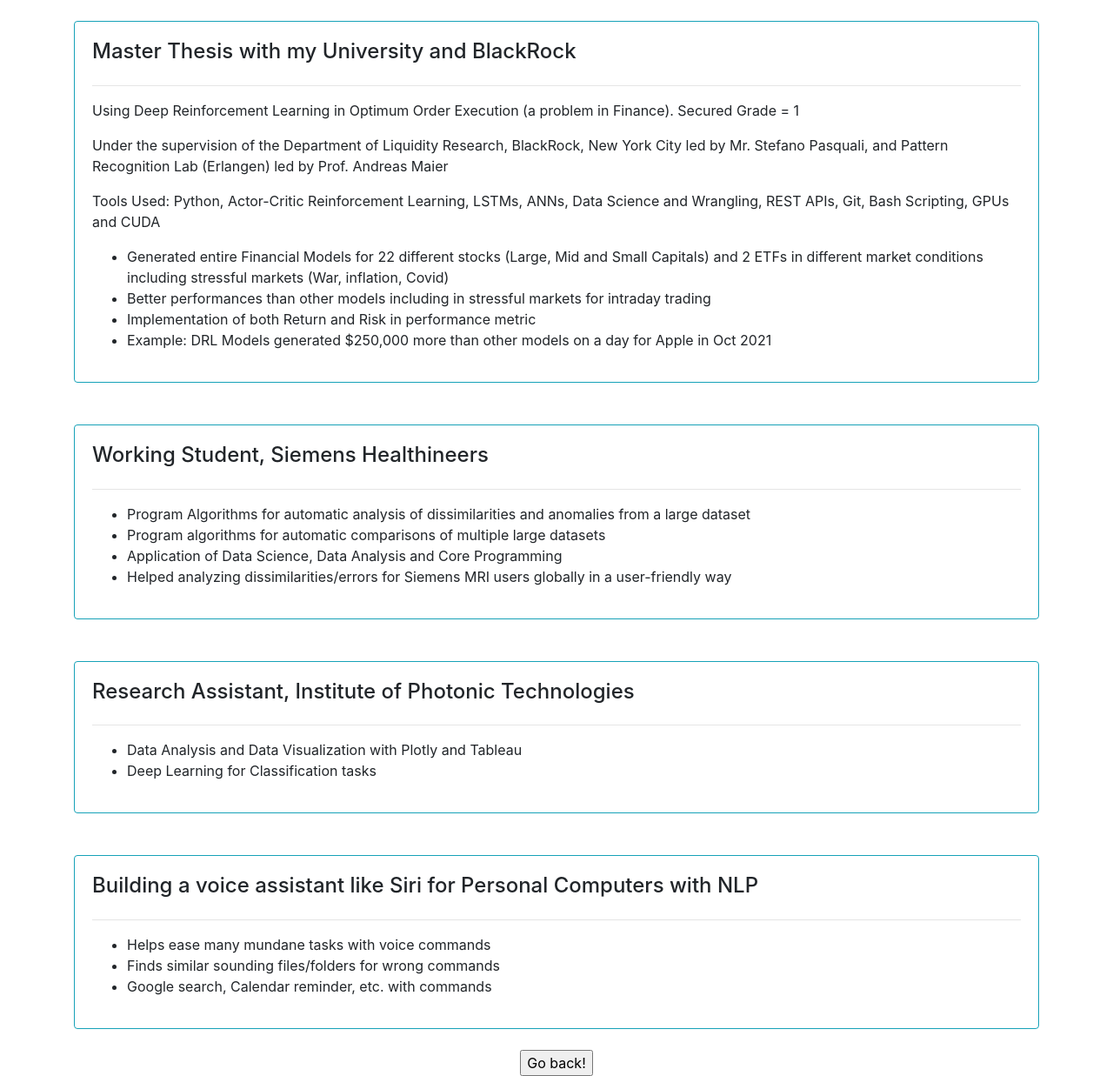
After one commit to KhabbabZakaria/Portfolio, a Django app: page /works/ in a window 1280 px wide. The commit adds this page. Shown: the whole page at 87% size. Run offline with Django 4.2, Linux system fonts and the light colour scheme; some libraries are stand-ins or nearby versions.

Commit message:
add feedback page etc

```diff
--- a/base/admin.py
+++ b/base/admin.py
@@ -1,3 +1,5 @@
 from django.contrib import admin
 
-# Register your models here.
+from .models import Post
+
+admin.site.register(Post)
--- /dev/null
+++ b/base/templates/base/create.html
@@ -0,0 +1,6 @@
+
+<form action="/feedback/" method="post" enctype="multipart/form-data">
+    {% csrf_token %}
+    {{ form.as_p }}
+    <input type="submit" value="Submit">
+</form>
--- a/base/templates/base/home.html
+++ b/base/templates/base/home.html
@@ -66,6 +66,7 @@
 
                     <p><h6>Also,</h6></p>
                     <p> A lot of projects of Data Science and ML, DSA, Making my own Desktop Assistant, simple Desktop Apps with C++, etc.</p>
+					<p>Please find some of my works in details <a href="/works">here!</a></p>
 
                 </div>
 			</div>
@@ -111,6 +112,9 @@
 		<br>
 	</div>
 
+	<center>
+		<p><a href="\feedback">Give me some feedback</a></p>
+	</center>
 
 </body>
 </html>
--- /dev/null
+++ b/base/templates/base/works.html
@@ -0,0 +1,113 @@
+{% load static %}
+
+
+<!DOCTYPE html>
+<html lang="en">
+<head>
+    <meta charset="UTF-8">
+    <meta http-equiv="X-UA-Compatible" content="IE=edge">
+    <meta name="viewport" content="width=device-width, initial-scale=1.0">
+    <title>Zak's Works</title>
+    <link href="{% static '/css/main.css'  %}" rel="stylesheet" type="text/css">
+    <link rel="stylesheet" href="https://stackpath.bootstrapcdn.com/bootstrap/4.3.1/css/bootstrap.min.css" integrity="sha384-ggOyR0iXCbMQv3Xipma34MD+dH/1fQ784/j6cY/iJTQUOhcWr7x9JvoRxT2MZw1T" crossorigin="anonymous">
+
+</head>
+
+<body>
+
+	<br>
+	<div class="container">
+
+			<div class="col-md-15">
+				<div class="card card-body h-100  border-info">
+					<h4>Master Thesis with my University and BlackRock</h4>
+					<hr>
+
+                    <p>Using Deep Reinforcement Learning in Optimum Order Execution (a
+                        problem in Finance). Secured Grade = 1</p>
+                    <p>Under the supervision of the Department of Liquidity Research, BlackRock, New York City
+                        led by Mr. Stefano Pasquali, and Pattern Recognition Lab (Erlangen) led by Prof. Andreas
+                        Maier</p>
+                    <p>Tools Used: Python, Actor-Critic Reinforcement Learning, LSTMs, ANNs, Data Science and
+                        Wrangling, REST APIs, Git, Bash Scripting, GPUs and CUDA</p>
+
+                        <ul>
+                            <li>Generated entire Financial Models for 22 different stocks (Large, Mid and Small Capitals) and 2
+                                ETFs in different market conditions including stressful markets (War, inflation, Covid)</li>
+                            <li>Better performances than other models including in stressful markets for intraday trading</li>
+                            <li>Implementation of both Return and Risk in performance metric</li>
+                            <li>Example: DRL Models generated $250,000 more than other models on a day for Apple in Oct 2021</li>
+                        </ul>
+				</div>
+			</div>
+
+
+		<br>
+	</div>
+
+
+    <br>
+	<div class="container">
+
+			<div class="col-md-15">
+				<div class="card card-body h-100  border-info">
+					<h4>Working Student, Siemens Healthineers</h4>
+					<hr>
+
+                    <ul>
+                        <li>Program Algorithms for automatic analysis of dissimilarities and anomalies from a large dataset</li>
+                        <li>Program algorithms for automatic comparisons of multiple large datasets </li>
+                        <li>Application of Data Science, Data Analysis and Core Programming</li>
+                        <li>Helped analyzing dissimilarities/errors for Siemens MRI users globally in a user-friendly way</li>
+                    </ul>
+
+				</div>
+			</div>
+
+
+		<br>
+	</div>
+
+    <br>
+	<div class="container">
+
+			<div class="col-md-15">
+				<div class="card card-body h-100  border-info">
+					<h4>Research Assistant, Institute of Photonic Technologies</h4>
+					<hr>
+
+                        <ul>
+                            <li>Data Analysis and Data Visualization with Plotly and Tableau</li>
+                            <li>Deep Learning for Classification tasks</li>
+                        </ul>
+				</div>
+			</div>
+		<br>
+	</div>
+
+    <br>
+	<div class="container">
+
+			<div class="col-md-15">
+				<div class="card card-body h-100  border-info">
+					<h4>Building a voice assistant like Siri for Personal Computers with NLP</h4>
+					<hr>
+
+                        <ul>
+                            <li>Helps ease many mundane tasks with voice commands</li>
+                            <li>Finds similar sounding files/folders for wrong commands</li>
+                            <li>Google search, Calendar reminder, etc. with commands</li>
+                        </ul>
+				</div>
+			</div>
+		<br>
+	</div>
+
+    <center>
+    <form>
+        <input type="button" value="Go back!" onclick="history.back()">
+    </form>
+   </center>
+
+</body>
+</html>
--- a/base/urls.py
+++ b/base/urls.py
@@ -2,5 +2,8 @@ from django.urls import path
 from . import views
 
 urlpatterns = [
-    path('', views.home)
+    path('', views.home),
+    path('works/', views.works),
+    path('feedback/', views.feedback),
+    path('create/', views.get_feedback),
 ]
--- a/base/views.py
+++ b/base/views.py
@@ -1,5 +1,41 @@
 from django.shortcuts import render
+from .models import Post
+from .forms import FeedbackForm
+from django.http import HttpResponseRedirect
+
+
+def get_feedback(request):
+    # if this is a POST request we need to process the form data
+    if request.method == 'POST':
+        # create a form instance and populate it with data from the request:
+        form = FeedbackForm(request.POST)
+        # check whether it's valid:
+        if form.is_valid():
+            # process the data in form.cleaned_data as required
+            # ...
+            # redirect to a new URL:
+            form.save()
+            name = form.cleaned_data['author']
+            title = form.cleaned_data['title']
+            description = form.cleaned_data['description']
+            datePosted = form.cleaned_data['datePosted']
+
+            return HttpResponseRedirect('/thanks/')
+
+    # if a GET (or any other method) we'll create a blank form
+    else:
+        form = FeedbackForm()
+
+    return render(request, 'base\create.html', {'form': form})
 
 # Create your views here.
 def home(request):
     return render(request, 'base\home.html')
+
+def works(request):
+    return render(request, 'base\works.html')
+
+
+def feedback(request):
+    context = {'posts': Post.objects.all()}
+    return render(request, 'base\\feedback.html', context)
```
Also changed, not shown: base/forms.py (added, +16 -0 lines), base/models.py (+11 -1 lines), base/templates/base/feedback.html (added, +46 -0 lines), base/migrations/0001_initial.py (added), base/migrations/0002_alter_post_author.py (added), db.sqlite3, 1 other file.
